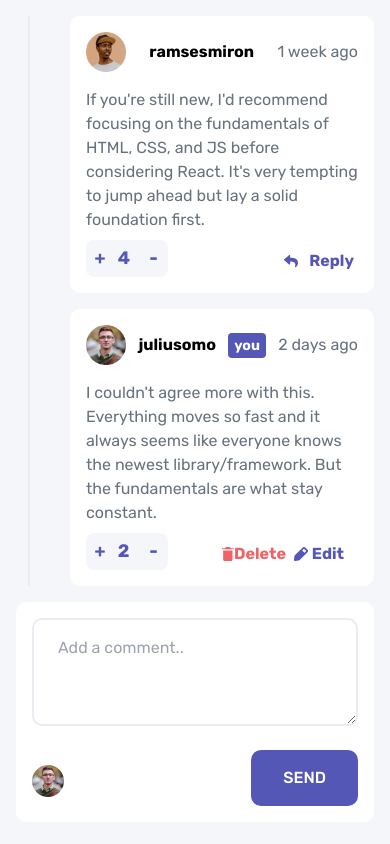
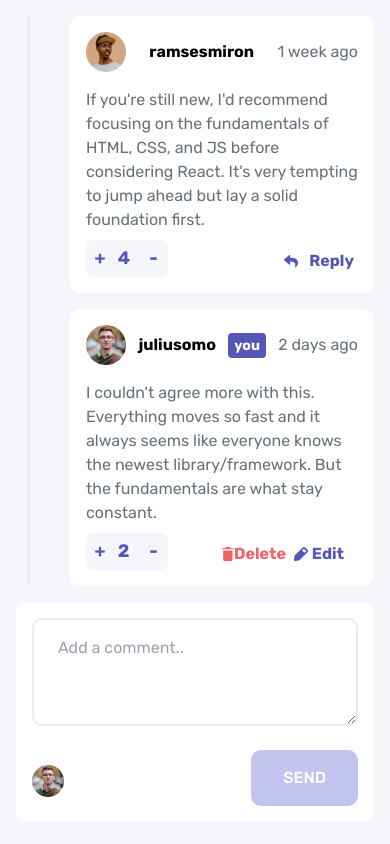
Before and after one commit to borgesmj/frontend-mentor-challenges, a React (Vite) app in the folder interactive-comments-section/: page / in a window 390 px wide. Shown: the part 570-1414 px from the top of the page. Built offline with nearby package versions, Linux system fonts and the light colour scheme.

Commit message:
changind button color

```diff
--- a/interactive-comments-section/src/Components/Form.jsx
+++ b/interactive-comments-section/src/Components/Form.jsx
@@ -60,7 +60,7 @@ const Form = ({
       <input
         type="submit"
         value="SEND"
-        className={`font-medium bg-[#5457b6] text-white py-4 px-8 rounded-[10px] ${commentText.length > 0 ? "lg:bg-[#5457b6] hover:cursor-pointer lg:shadow-xl" : 'lg:bg-[#c3c4ef] hover:cursor-not-allowed'}`}
+        className={`font-medium bg-[#5457b6] text-white py-4 px-8 rounded-[10px] ${commentText.length > 0 ? "bg-[#5457b6] hover:cursor-pointer lg:shadow-xl" : 'bg-[#c3c4ef] hover:cursor-not-allowed'}`}
       />
     </form>
   );
```
